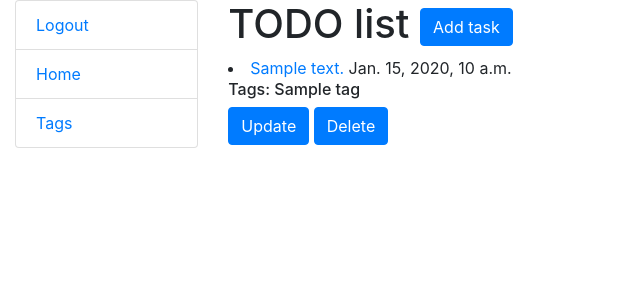
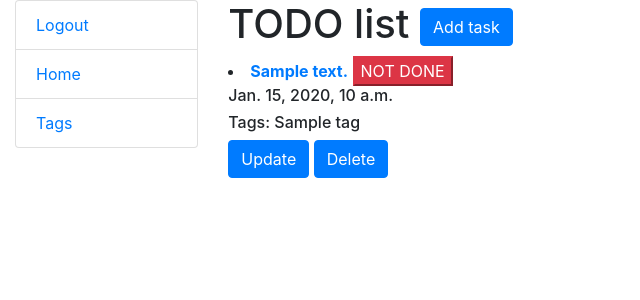
Before and after one commit to mariiahorbova/to-do-list, a Django app: page /tasks/ in a window 1280 px wide. Shown: the top 300 px of the page, without its empty margins (0-640 px from the left). Run offline with Django 4.2, Linux system fonts and the light colour scheme; a user stored in the database is signed in; tables that the repository leaves empty hold one stand-in row (values such as "Sample post").

Commit message:
added done/not-done to templates

```diff
--- a/templates/to_do_list/task_list.html
+++ b/templates/to_do_list/task_list.html
@@ -11,8 +11,13 @@
     <div>
       {% for task in task_list %}
         <li>
-          <a href="{% url "to_do_list:task-detail" pk=task.id %} ">{{ task.content }}</a>
-          {{ task.creation_date }}
+          <strong><a href="{% url "to_do_list:task-detail" pk=task.id %} ">{{ task.content }}</a></strong>
+          {% if task.is_done %}
+            <button class="btn-danger">NOT DONE</button>
+          {% else %}
+            <button class="btn-success">DONE</button>
+          {% endif %}
+          <h6>{{ task.creation_date }}</h6>
           <h6>Tags: {% for tag in task.tags.all %} {{ tag }} {% endfor %}</h6>
           <a href="{% url 'to_do_list:task-update' pk=task.id %}" class="btn btn-primary link-to-page">
             Update
```
